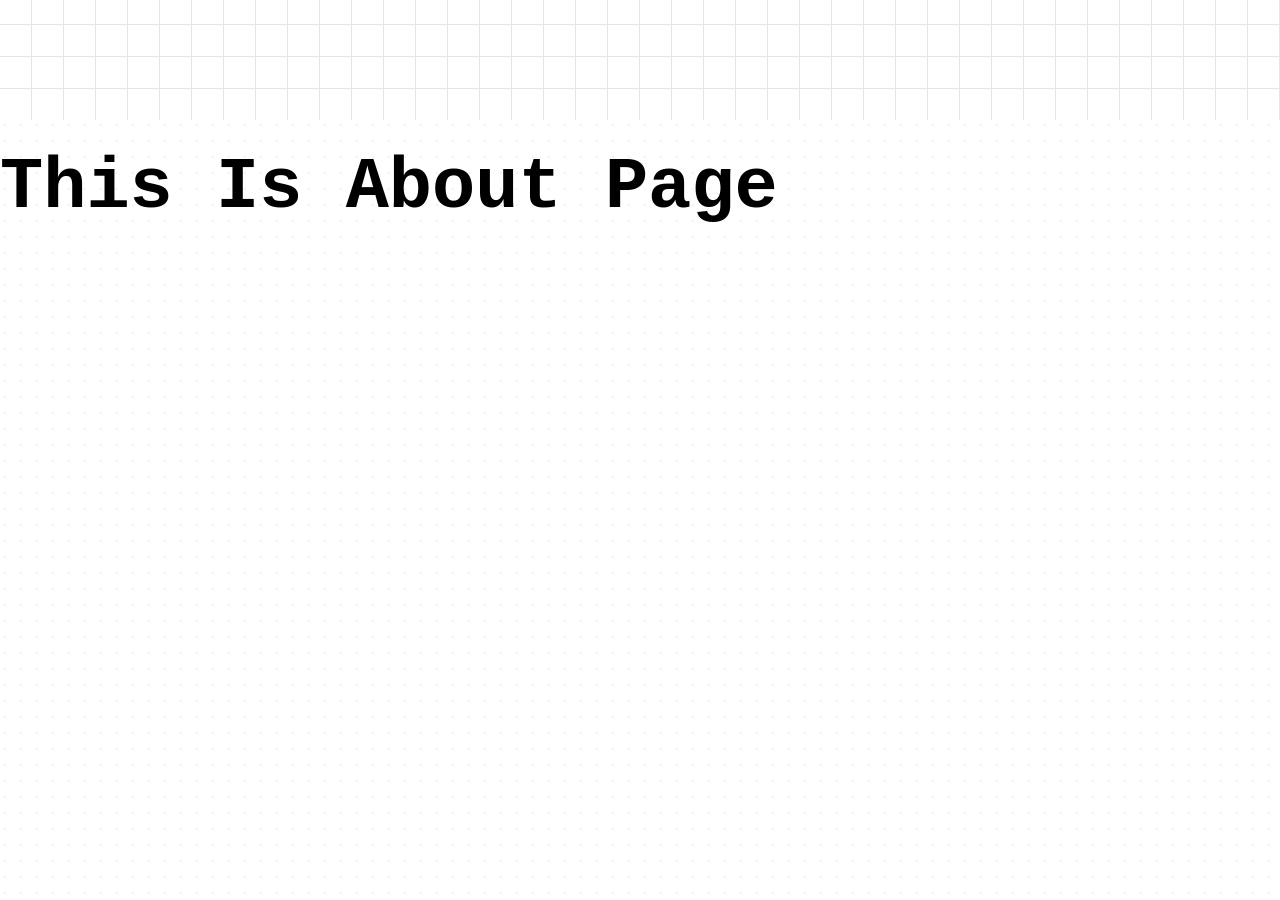
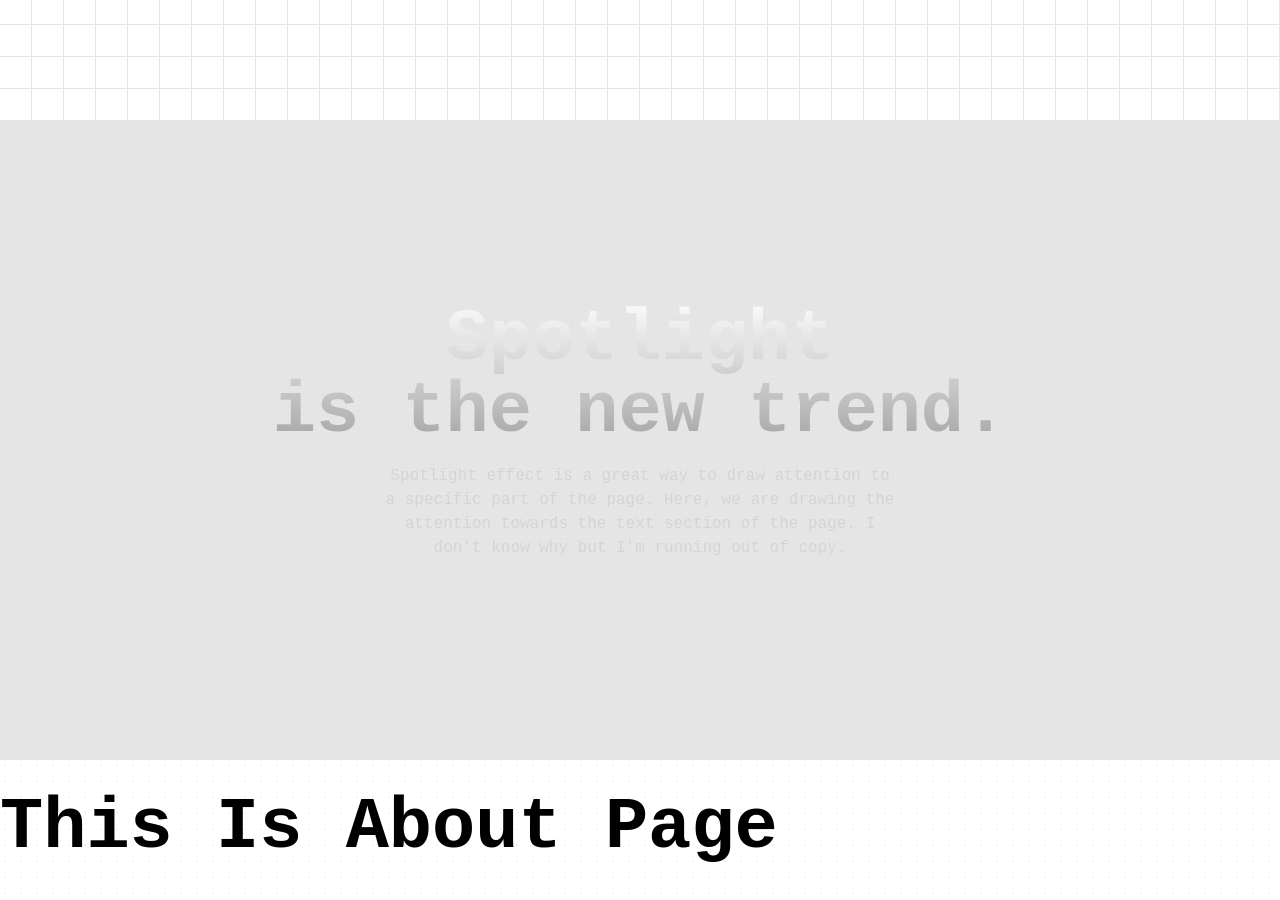
Before and after one commit to rabby-web/Rabby-Portfolio, a Next.js app: page / in a window 1280 px wide. Shown: the part 840-1740 px from the top of the page. Built offline with nearby package versions, Linux system fonts and the light colour scheme.

Commit message:
contact page add

```diff
--- a/package.json
+++ b/package.json
@@ -13,7 +13,7 @@
     "@radix-ui/react-slot": "^1.1.0",
     "class-variance-authority": "^0.7.0",
     "clsx": "^2.1.1",
-    "framer-motion": "^11.5.4",
+    "framer-motion": "^11.5.6",
     "lucide-react": "^0.441.0",
     "mini-svg-data-uri": "^1.4.4",
     "next": "14.2.11",
--- a/src/app/contact/page.tsx
+++ b/src/app/contact/page.tsx
@@ -1,11 +1,12 @@
-import React from 'react';
+import ContactPage from "@/src/components/shared/ContactPage";
+import React from "react";
 
 const Contact = () => {
-    return (
-        <div>
-
-        </div>
-    );
+  return (
+    <div>
+      <ContactPage></ContactPage>
+    </div>
+  );
 };
 
 export default Contact;
--- a/src/app/page.tsx
+++ b/src/app/page.tsx
@@ -1,10 +1,12 @@
 import AboutPage from "../components/shared/AboutPage";
 import Banner from "../components/shared/Banner";
+import Contact from "./contact/page";
 
 export default function Home() {
   return (
     <div className="">
       <Banner></Banner>
+      <Contact></Contact>
       <AboutPage></AboutPage>
     </div>
   );
--- a/src/components/shared/ContactPage.tsx
+++ b/src/components/shared/ContactPage.tsx
@@ -1,19 +1,27 @@
-// import React from "react";
+import React from "react";
 
-// const ContactPage = () => {
-//   return (
-//     <div className="">
-//       <div className="h-[56rem] w-full dark:bg-dark-bg-01 bg-white  dark:bg-dot-white/[0.1] bg-dot-black/[0.1] ">
-//         {/* Radial gradient for the container to give a faded look */}
-//         <div className=" pointer-events-none inset-0 flex items-center justify-center dark:bg-black bg-white [mask-image:radial-gradient(ellipse_at_center,transparent_20%,black)]"></div>
-//         <div className="max-w-7xl mx-auto ">
-//           <p className="text-4xl sm:text-7xl font-bold  py-8">
-//             This Is Contact Page
-//           </p>
-//         </div>
-//       </div>
-//     </div>
-//   );
-// };
+const ContactPage = () => {
+  return (
+    <div className="">
+      <div className="h-[40rem] w-full rounded-md flex md:items-center md:justify-center bg-black/[0.10] antialiased bg-grid-white/[0.06] relative overflow-hidden">
+        <feSpotLight
+          className="-top-40 left-0 md:left-60 md:-top-20"
+          fill="white"
+        />
+        <div className=" p-4 max-w-7xl  mx-auto relative z-10  w-full pt-20 md:pt-0">
+          <h1 className="text-4xl md:text-7xl font-bold text-center bg-clip-text text-transparent bg-gradient-to-b from-neutral-50 to-neutral-400 bg-opacity-50">
+            Spotlight <br /> is the new trend.
+          </h1>
+          <p className="mt-4 font-normal text-base text-neutral-300 max-w-lg text-center mx-auto">
+            Spotlight effect is a great way to draw attention to a specific part
+            of the page. Here, we are drawing the attention towards the text
+            section of the page. I don&apos;t know why but I&apos;m running out
+            of copy.
+          </p>
+        </div>
+      </div>
+    </div>
+  );
+};
 
-// export default ContactPage;
+export default ContactPage;
--- a/src/components/shared/Navbar.tsx
+++ b/src/components/shared/Navbar.tsx
@@ -77,7 +77,7 @@ const Navbar = () => {
                 About
               </Link>
               <Link
-                href="about"
+                href="contact"
                 className={`link ${
                   pathname === "/contact"
                     ? "dark:text-rose-700 text-blue-600"
@@ -144,6 +144,16 @@ const Navbar = () => {
               >
                 About
               </Link>
+              <Link
+                href="contact"
+                className={`link ${
+                  pathname === "/contact"
+                    ? "dark:text-rose-700 text-blue-700 block px-3 py-2 rounded-md text-base font-medium  dark:hover:bg-gray-900 focus:outline-none dark:focus:bg-gray-700 hover:bg-gray-100  focus:bg-gray-200 transition duration-150 ease-in-out "
+                    : "dark:text-white text-black block px-3 py-2 rounded-md text-base font-medium  dark:hover:bg-gray-900 focus:outline-none dark:focus:bg-gray-700 hover:bg-gray-100  focus:bg-gray-200 transition duration-150 ease-in-out "
+                }`}
+              >
+                About
+              </Link>
               <div
                 className={`link ${
                   pathname === "/"
```
Also changed, not shown: 1 other file (tests, documents, lock files or other folders).
